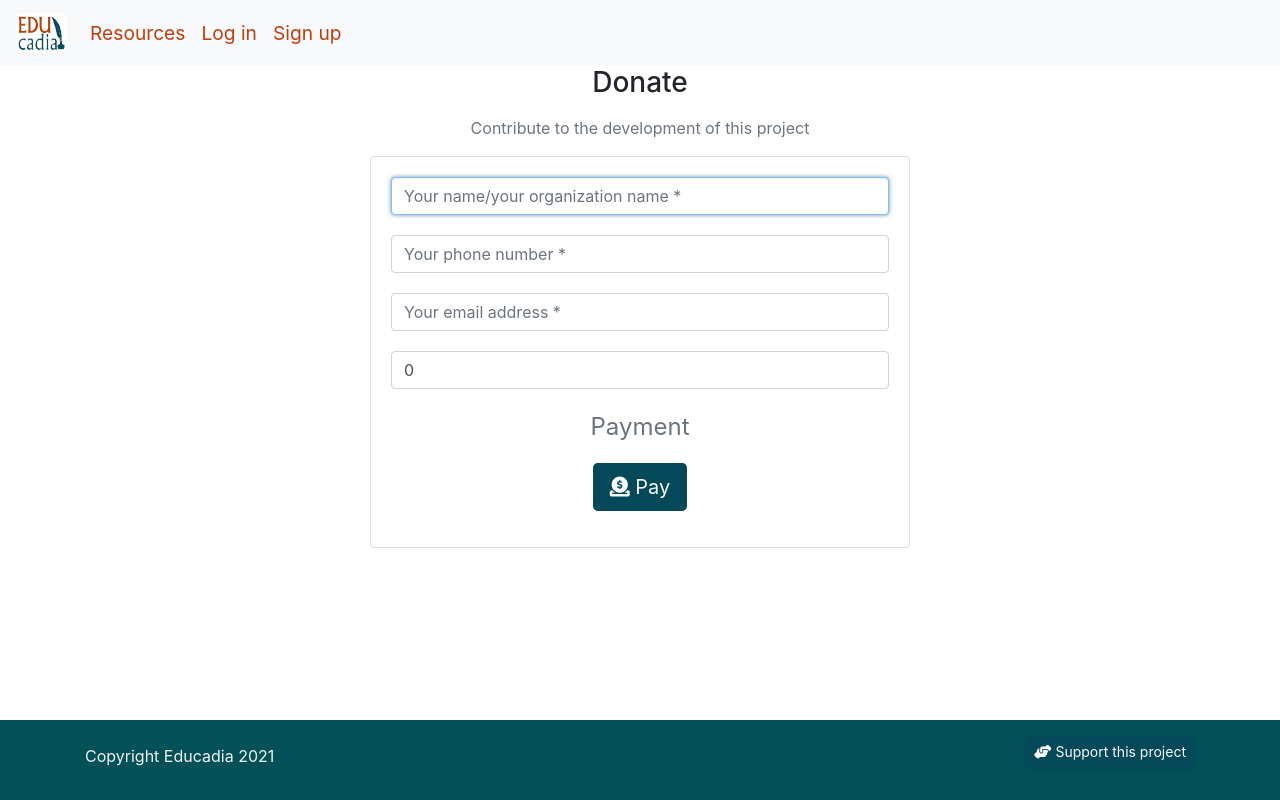
After one commit to AwsSG/educadia, a Django app: page /donate/ in a window 1280 px wide. The commit adds this page. Run offline with Django 3.2, Linux system fonts and the light colour scheme; some libraries are stand-ins or nearby versions.

Commit message:
added donate view and template

```diff
--- a/donate/forms.py
+++ b/donate/forms.py
@@ -16,7 +16,8 @@ class DonateForm(forms.ModelForm):
         placeholders = {
             'name': 'Your name/your organization name',
             'phone': 'Your phone number',
-            'email': 'Your email address'
+            'email': 'Your email address',
+            'amount': '$',
             }
 
         self.fields['name'].widget.attrs['autofocus'] = True
--- /dev/null
+++ b/donate/templates/donate/donate.html
@@ -0,0 +1,38 @@
+{% extends "base.html" %}
+{% block content %}
+
+<div class="container">
+    <div class="row">
+        <div class="col col-md-6 offset-md-3 text-center">
+            <h3 class="mb-3">Donate</h3>
+            <p class="text-muted">Contribute to the development of this project</p>
+            <div class="card card-body">
+                <form action="{% url 'donate' %}" method="POST" id="donate-form">
+                    {% csrf_token %}
+                    <div class="crispy-form-fields">
+                        {% for field in donate_form %}
+                        {{ field | as_crispy_field }}
+                        {% endfor %}
+                    </div>
+                    <fieldset>
+                        <legend class="text-muted">Payment</legend>
+
+                        <!-- stripe card element -->
+                        <div id="card-element"></div>
+
+                        <!-- stripe card errors -->
+                        <div class="text-danger" id="card-errors" role="alert"></div>
+                    </fieldset>
+                    <div class="form-group text-center">
+                        <button type="submit" name="donate_form" class="btn btn-lg main-color-2-bg text-light">
+                            <i class="fas fa-donate"></i>
+                            Pay
+                        </button>
+                    </div>
+                </form>
+            </div>
+        </div>
+    </div>
+</div>
+
+{% endblock %}
--- /dev/null
+++ b/donate/urls.py
@@ -0,0 +1,6 @@
+from django.urls import path
+from . import views
+
+urlpatterns = [
+    path('', views.donate, name="donate"),
+]
--- a/donate/views.py
+++ b/donate/views.py
@@ -1,3 +1,11 @@
 from django.shortcuts import render
+from .forms import DonateForm
 
-# Create your views here.
+
+def donate(request):
+    donate_form = DonateForm()
+    context = {
+        'donate_form': donate_form
+    }
+
+    return render(request, 'donate/donate.html', context)
--- a/educadia/urls.py
+++ b/educadia/urls.py
@@ -24,4 +24,5 @@ urlpatterns = [
     path('', include('home.urls')),
     path('myaccount/', include('myaccount.urls')),
     path('myclasses/', include('myclasses.urls')),
+    path('donate/', include('donate.urls')),
 ] + static(settings.MEDIA_URL, document_root=settings.MEDIA_ROOT)
--- a/requirements.txt
+++ b/requirements.txt
@@ -1,7 +1,9 @@
 asgiref==3.3.1
 Django==3.1.7
 django-allauth==0.44.0
+django-crispy-forms==1.11.2
 oauthlib==3.1.0
+Pillow==8.2.0
 PyJWT==2.0.1
 python3-openid==3.2.0
 pytz==2021.1
--- a/templates/base.html
+++ b/templates/base.html
@@ -101,8 +101,13 @@
     <footer class="footer mt-auto py-3">
       <div class="container">
         <div class="row">
-          <div class="col">
-            <p class="text-center">Copyright Educadia 2021</p>
+          <div class="col-md-6 text-left">
+            <p class="pt-2">Copyright Educadia 2021</p>
+          </div>
+          <div class="col-md-6 text-right">
+            <a class="btn btn-sm main-color-2-bg text-light rounded-lg shadow-sm" href="{% url 'donate' %}">
+              <i class="fas fa-hands-helping"></i>
+              Support this project</a>
           </div>
         </div>
       </div>
```
